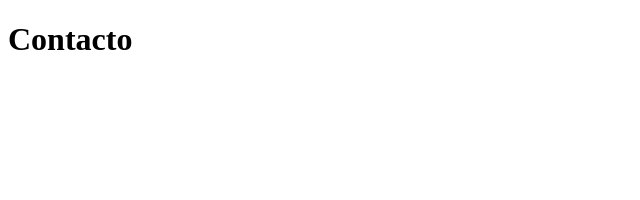
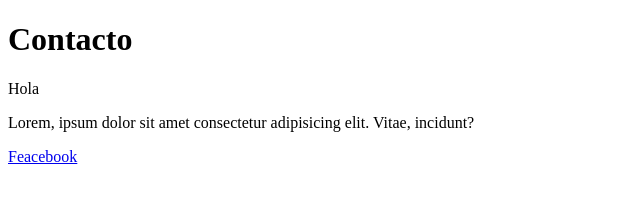
Before and after one commit to Daiana-M/proyecto-prueba, a plain HTML site: page paginas/contacto.html in a window 1280 px wide. Shown: the whole page, without its empty margins (0-640 px from the left). Drawn offline with Linux system fonts and the light colour scheme.

Commit message:
agregue link a facebook

```diff
--- a/paginas/contacto.html
+++ b/paginas/contacto.html
@@ -8,5 +8,8 @@
 </head>
 <body>
     <h1>Contacto</h1>
+    <p>Hola</p>
+    <p>Lorem, ipsum dolor sit amet consectetur adipisicing elit. Vitae, incidunt?</p>
+    <a href="www.facebook.com"> Feacebook</a>
 </body>
 </html>
```
